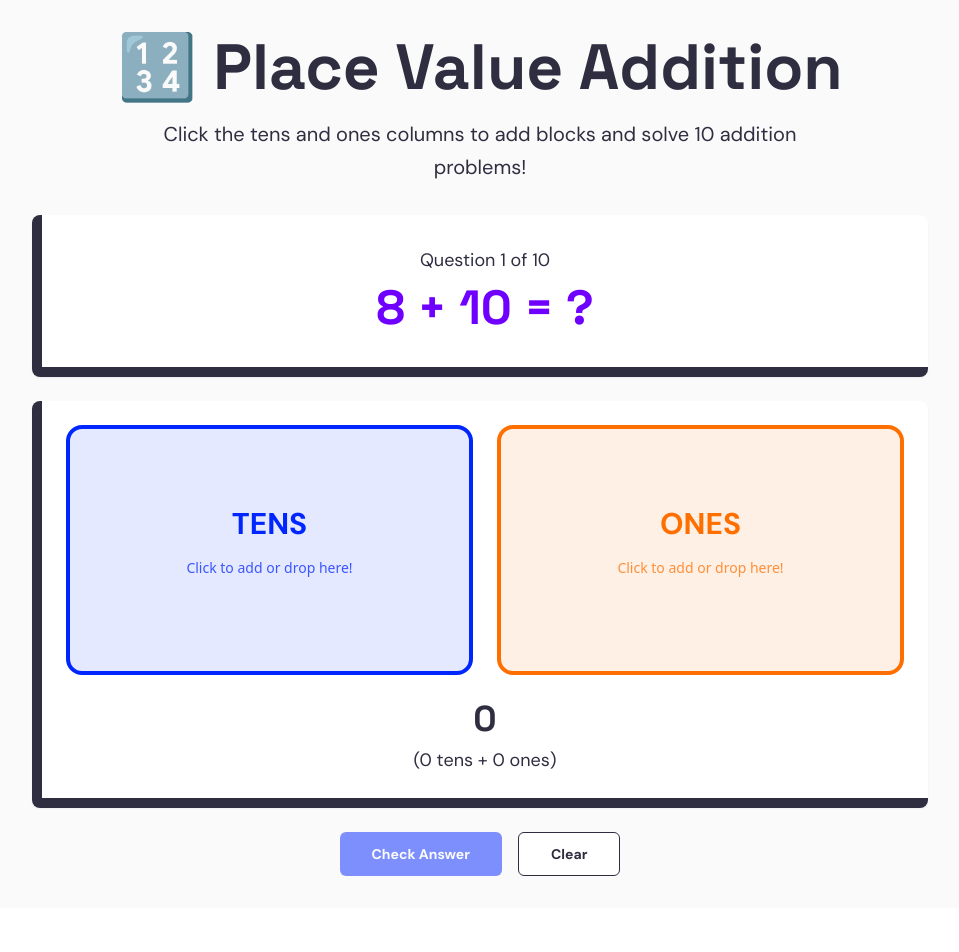
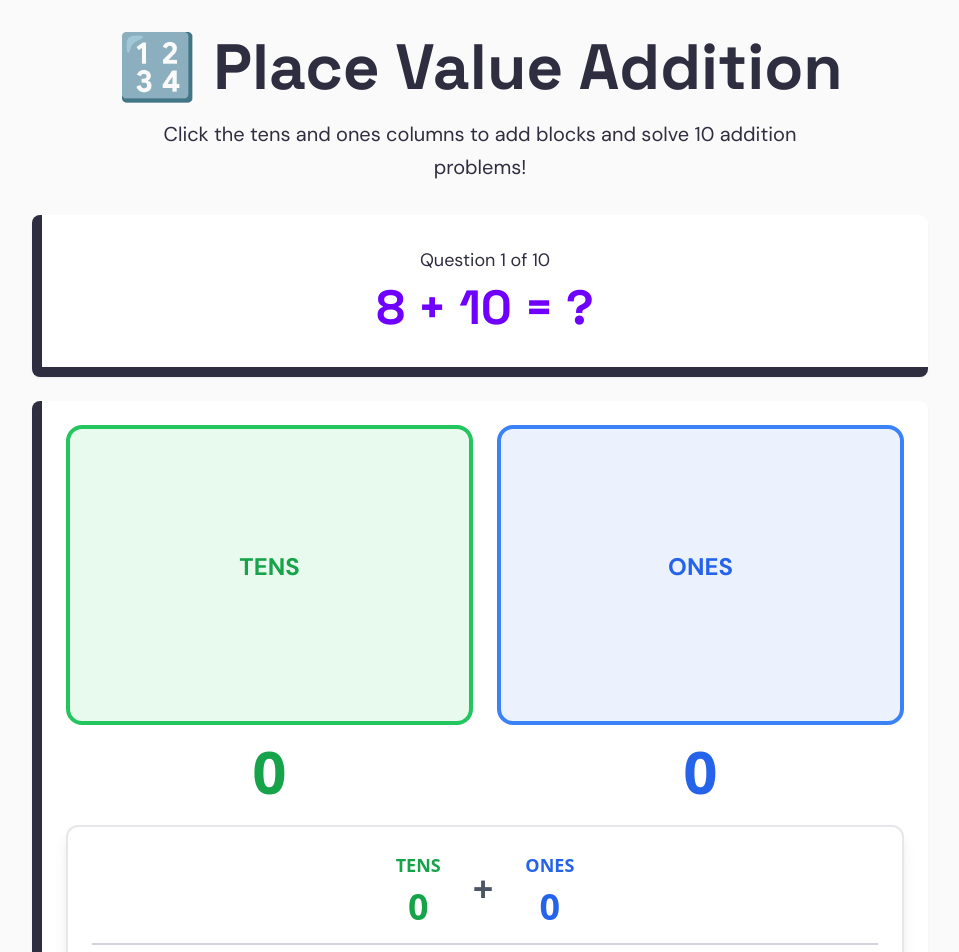
Before and after one commit to fredbjornbak/addition-1-1-10, a React (Vite) app: page / in a window 1280 px wide. Shown: the top 952 px of the page, without its empty margins (160-1119 px from the left). Before the commit the page ends 908 px from the top, so only its background shows below. Built offline with nearby package versions, Linux system fonts and the light colour scheme.

Commit message:
feat: Implement photo functionality
Implement the functionality shown in the photo, likely involving drag-and-drop and block manipulation.

```diff
--- a/src/components/AnswerDisplay.tsx
+++ b/src/components/AnswerDisplay.tsx
@@ -15,15 +15,28 @@ const AnswerDisplay: React.FC<AnswerDisplayProps> = ({
   hasBundle
 }) => {
   return (
-    <div className="text-center">
-      <div className="font-space-grotesk text-4xl font-bold mb-2 text-grade-black">
-        {userAnswer}
+    <div className="text-center bg-white p-6 rounded-xl shadow-lg border-2 border-gray-200">
+      <div className="flex items-center justify-center gap-8 mb-4">
+        <div className="text-center">
+          <div className="text-green-600 font-bold text-lg mb-2">TENS</div>
+          <div className="text-4xl font-bold text-green-600">{tensCount}</div>
+        </div>
+
+        <div className="text-4xl font-bold text-gray-600">+</div>
+
+        <div className="text-center">
+          <div className="text-blue-600 font-bold text-lg mb-2">ONES</div>
+          <div className="text-4xl font-bold text-blue-600">{onesCount}</div>
+        </div>
       </div>
-      <div className="font-dm-sans text-grade-body text-grade-black">
-        ({tensCount} tens + {onesCount} ones)
+
+      <div className="border-t-2 border-gray-300 pt-4">
+        <div className="text-gray-600 font-bold text-lg mb-2">Total:</div>
+        <div className="text-6xl font-bold text-gray-800">{userAnswer}</div>
       </div>
+
       {hasBundle && (
-        <div className="font-dm-sans text-sm text-purple-600 mt-2 animate-bounce">
+        <div className="font-dm-sans text-sm text-purple-600 mt-4 animate-bounce">
           💡 You have 10 ones! Click the purple area to bundle them into 1 ten!
         </div>
       )}
--- a/src/components/DraggableBlock.tsx
+++ b/src/components/DraggableBlock.tsx
@@ -22,9 +22,8 @@ const DraggableBlock: React.FC<DraggableBlockProps> = ({
   shouldVibrate = false,
   isGrouping = false
 }) => {
-  const bgColor = type === 'tens' ? '#0026FF' : '#FF6F00';
-  const width = type === 'tens' ? '80px' : '40px';
-  const height = type === 'tens' ? '30px' : '40px';
+  const bgColor = type === 'tens' ? '#22C55E' : '#3B82F6';
+  const size = type === 'tens' ? '60px' : '50px';
 
   const handleClick = (e: React.MouseEvent) => {
     e.stopPropagation();
@@ -45,7 +44,7 @@ const DraggableBlock: React.FC<DraggableBlockProps> = ({
     <div
       draggable
       className={`absolute cursor-pointer select-none font-dm-sans text-white font-bold
-                 rounded-md border-2 border-gray-800 shadow-lg
+                 rounded-full shadow-lg border-2 border-white
                  transition-all duration-200 hover:scale-110 active:scale-95
                  flex items-center justify-center animate-scale-in
                  ${vibrationClass} ${groupingClass} ${glowClass}`}
@@ -53,11 +52,11 @@ const DraggableBlock: React.FC<DraggableBlockProps> = ({
       onDragStart={handleDragStart}
       style={{
         backgroundColor: bgColor,
-        width,
-        height,
+        width: size,
+        height: size,
         left: position.x,
         top: position.y,
-        fontSize: type === 'tens' ? '14px' : '12px',
+        fontSize: type === 'tens' ? '16px' : '14px',
         zIndex: shouldVibrate ? 10 : 5
       }}
       title={`Click to remove or drag to move this ${type === 'tens' ? 'ten' : 'one'} block`}
--- a/src/components/PlaceValueColumn.tsx
+++ b/src/components/PlaceValueColumn.tsx
@@ -36,10 +36,10 @@ const PlaceValueColumn: React.FC<PlaceValueColumnProps> = ({
   isGrouping = false
 }) => {
   const isOnes = type === 'ones';
-  const backgroundColor = isOnes ? 'rgba(255, 111, 0, 0.1)' : 'rgba(0, 38, 255, 0.1)';
-  const borderColor = isOnes ? '#FF6F00' : '#0026FF';
-  const textColor = isOnes ? 'text-grade-orange' : 'text-grade-blue';
-  const focusRing = isOnes ? 'focus:ring-orange-300' : 'focus:ring-blue-300';
+  const backgroundColor = isOnes ? 'rgba(59, 130, 246, 0.1)' : 'rgba(34, 197, 94, 0.1)';
+  const borderColor = isOnes ? '#3B82F6' : '#22C55E';
+  const textColor = isOnes ? 'text-blue-600' : 'text-green-600';
+  const focusRing = isOnes ? 'focus:ring-blue-300' : 'focus:ring-green-300';
 
   const dropTargetClass = isDropTarget
     ? 'ring-4 ring-yellow-400 ring-opacity-75 bg-yellow-50'
@@ -58,24 +58,22 @@ const PlaceValueColumn: React.FC<PlaceValueColumnProps> = ({
   const shouldVibrate = hasBundle && isOnes;
 
   return (
+    <div className="relative">
       <button
         onClick={onAddBlock}
         onDrop={handleDrop}
         onDragOver={onDragOver}
         onDragEnter={handleDragEnter}
         onDragLeave={onDragLeave}
-      className={`relative rounded-2xl p-6 min-h-[250px] border-4 transition-all duration-200 hover:scale-105 active:scale-95 focus:outline-none focus:ring-4 ${focusRing} ${dropTargetClass}`}
+        className={`relative rounded-2xl p-6 min-h-[300px] w-full border-4 transition-all duration-200 hover:scale-105 active:scale-95 focus:outline-none focus:ring-4 ${focusRing} ${dropTargetClass}`}
         style={{
           backgroundColor: isDropTarget ? 'rgba(255, 255, 0, 0.1)' : backgroundColor,
           borderColor: isDropTarget ? '#FFD700' : borderColor
         }}
         aria-label={`Click to add ${type} blocks or drop blocks here`}
       >
-      <div className={`font-dm-sans text-center font-bold mb-4 text-3xl ${textColor}`}>
+        <div className={`font-dm-sans text-center font-bold mb-4 text-2xl ${textColor}`}>
           {type.toUpperCase()}
-      </div>
-      <div className={`text-sm ${textColor} mb-4 opacity-75`}>
-        Click to add or drop here!
         </div>
 
         {/* Bundle overlay for ones column when bundling is possible */}
@@ -107,6 +105,14 @@ const PlaceValueColumn: React.FC<PlaceValueColumnProps> = ({
           </div>
         )}
       </button>
+
+      {/* Total count at bottom */}
+      <div className="text-center mt-4">
+        <div className={`text-6xl font-bold ${textColor}`}>
+          {blocks.length}
+        </div>
+      </div>
+    </div>
   );
 };
 
--- a/src/utils/blockPositions.ts
+++ b/src/utils/blockPositions.ts
@@ -1,30 +1,38 @@
 
-// Generate random position within column bounds
+// Generate random position within column bounds for circular blocks
 export const generatePosition = (type: 'tens' | 'ones', index: number) => {
-  const columnWidth = 250;
-  const maxX = type === 'tens' ? columnWidth - 80 : columnWidth - 40;
+  const columnWidth = 280;
+  const blockSize = type === 'tens' ? 60 : 50;
+  const maxX = columnWidth - blockSize - 20;
   const maxY = 200;
 
-  // Arrange in a loose grid pattern
-  const cols = type === 'tens' ? 2 : 5;
+  // Arrange in a loose grid pattern with some randomness
+  const cols = type === 'tens' ? 3 : 4;
   const col = index % cols;
   const row = Math.floor(index / cols);
 
+  const baseX = (col * (maxX / (cols - 1))) + Math.random() * 15;
+  const baseY = 60 + (row * 70) + Math.random() * 15;
+
   return {
-    x: (col * (maxX / cols)) + Math.random() * 20,
-    y: (row * 45) + Math.random() * 15
+    x: Math.max(10, Math.min(maxX, baseX)),
+    y: Math.max(10, Math.min(maxY, baseY))
   };
 };
 
-// Generate bundled positions for 10 ones blocks
+// Generate bundled positions for 10 ones blocks in a tight formation
 export const generateBundledPositions = () => {
   const positions = [];
+  const centerX = 120;
+  const centerY = 120;
+
   for (let i = 0; i < 10; i++) {
-    const col = i % 5;
-    const row = Math.floor(i / 5);
+    const angle = (i * 36) * (Math.PI / 180); // 36 degrees apart
+    const radius = i < 5 ? 30 : 50; // Inner and outer circles
+
     positions.push({
-      x: 50 + (col * 35),
-      y: 80 + (row * 35)
+      x: centerX + Math.cos(angle) * radius,
+      y: centerY + Math.sin(angle) * radius
     });
   }
   return positions;
```
Lines whose indentation alone changed are shown as unchanged.
